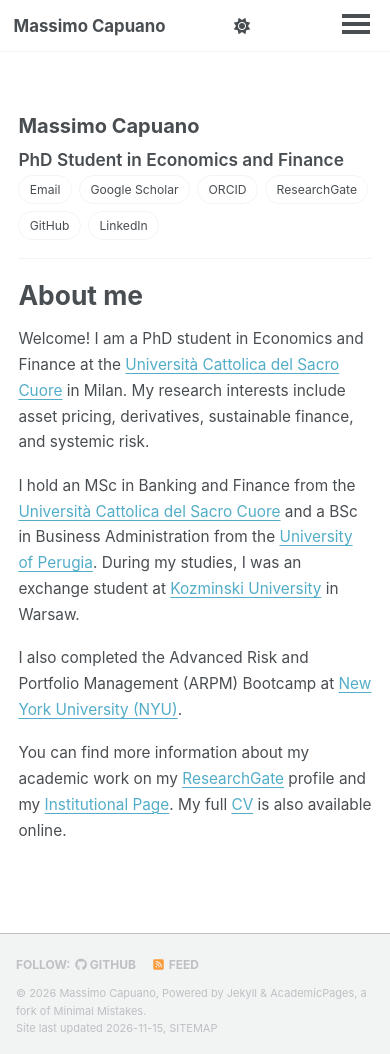
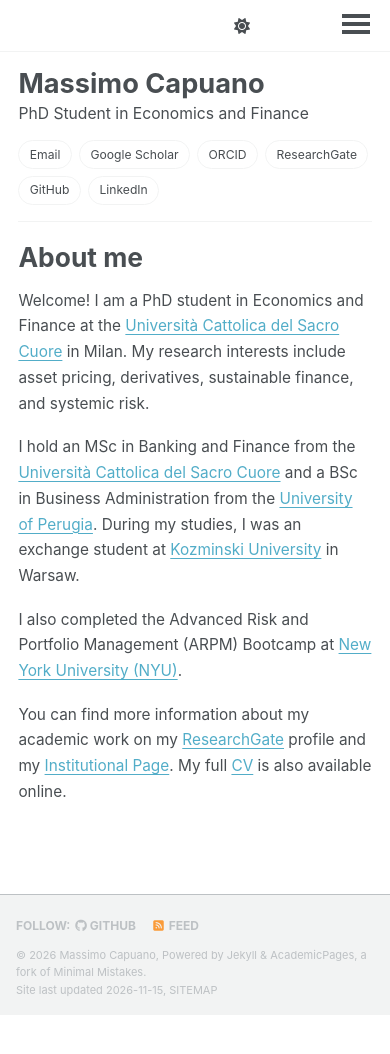
Before and after one commit to capuanomassimo/capuanomassimo.github.io, a Jekyll site: the page built from _pages/about.md, in a window 390 px wide and 1054 px high. Built offline with Jekyll 4.4.1, drawn with Linux system fonts in a browser that asks for light colours; a script bundle is joined from its source files by our own code; a style sheet for code colours, icons or effects is not loaded.

Commit message:
Hide mobile masthead title and simplify profile intro

```diff
--- a/assets/css/main.scss
+++ b/assets/css/main.scss
@@ -169,6 +169,12 @@ a {
     min-width: 0;
   }
 
+  /* Keep the old brand slot empty so the theme and menu controls stay on the right. */
+  .greedy-nav .visible-links li:first-child {
+    visibility: hidden;
+    pointer-events: none;
+  }
+
   .greedy-nav .visible-links li:first-child a {
     max-width: calc(100vw - 9rem);
     margin-left: 0;
@@ -210,32 +216,22 @@ a {
 
   .mobile-profile {
     display: block;
-    margin: 0 0 1.35rem;
-    padding: 0.65rem 0 1.1rem;
+    margin: 0 0 1.2rem;
+    padding: 0.25rem 0 1.05rem;
     border-bottom: 1px solid var(--global-border-color);
   }
 
-  .mobile-profile__eyebrow {
-    margin: 0 0 0.4rem;
-    color: var(--global-link-color);
-    font-size: 0.68rem;
+  .mobile-profile__name {
+    margin: 0 0 0.25rem;
+    font-size: 1.7rem;
     font-weight: 700;
-    letter-spacing: 0.11em;
-    line-height: 1.4;
-    text-transform: uppercase;
+    line-height: 1.15;
   }
 
   .mobile-profile__role {
-    margin: 0 0 0.2rem;
-    font-size: 1.08rem;
-    font-weight: 600;
-    line-height: 1.4;
-  }
-
-  .mobile-profile__institution {
-    margin: 0 0 0.8rem;
-    color: var(--global-text-color-light);
-    font-size: 0.88rem;
+    margin: 0 0 0.9rem;
+    font-size: 0.98rem;
+    font-weight: 400;
     line-height: 1.45;
   }
 
```
